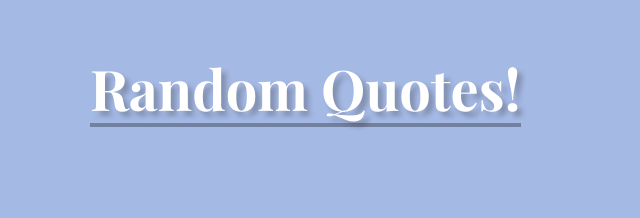
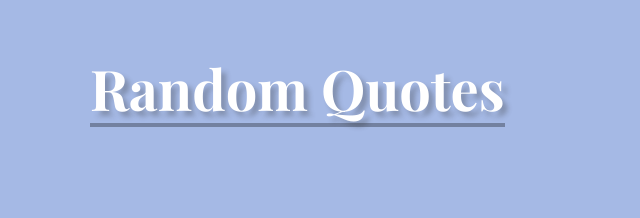
Before and after one commit to hon-nova/CSIS3380_Project1, a plain HTML site: page index.html in a window 1280 px wide. Shown: the top 218 px of the page, 0-640 px from the left. Drawn offline with nearby package versions, Linux system fonts and the light colour scheme; a web font is replaced by a local one.

Commit message:
Changed project1

```diff
--- a/index.html
+++ b/index.html
@@ -11,7 +11,7 @@
 
 <body>
   <header>
-    <h1>Random Quotes!</h1>
+    <h1>Random Quotes</h1>
     <button id="load-quote" class="load-quote">Next Quote</button>
   </header>
 
```
